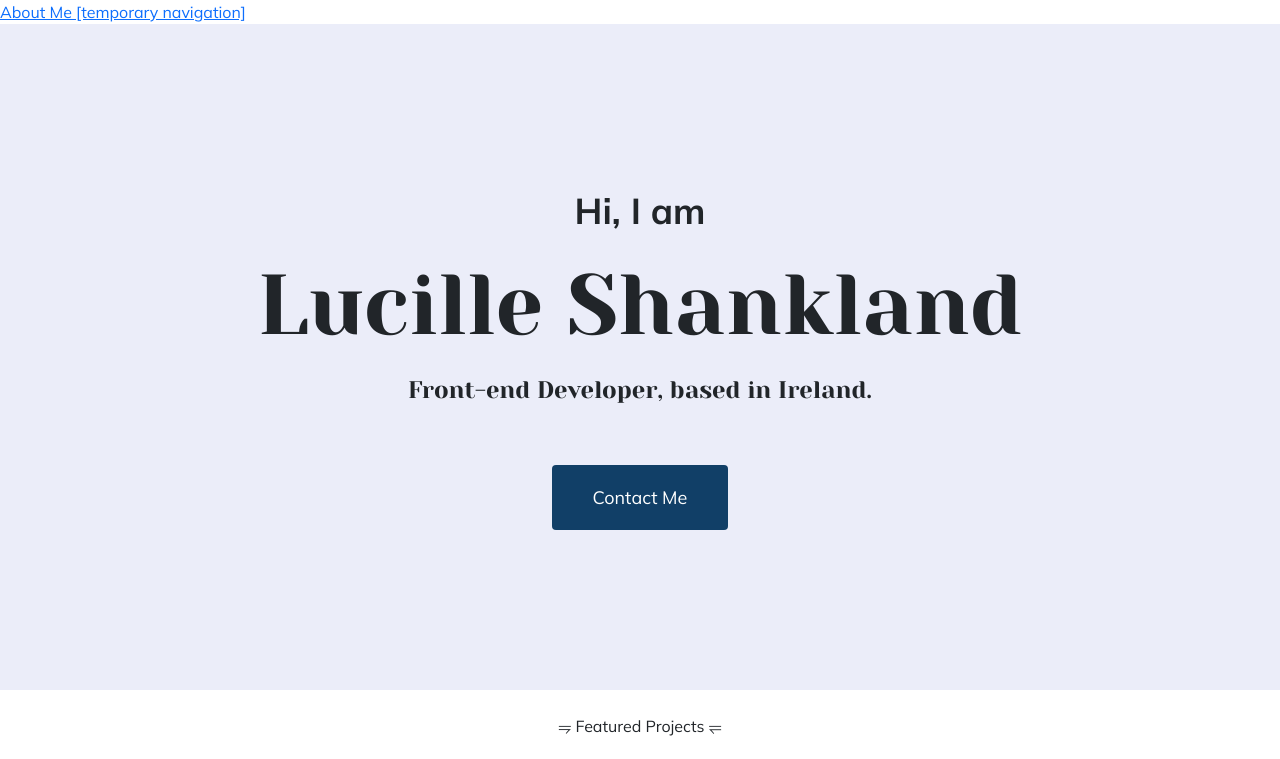
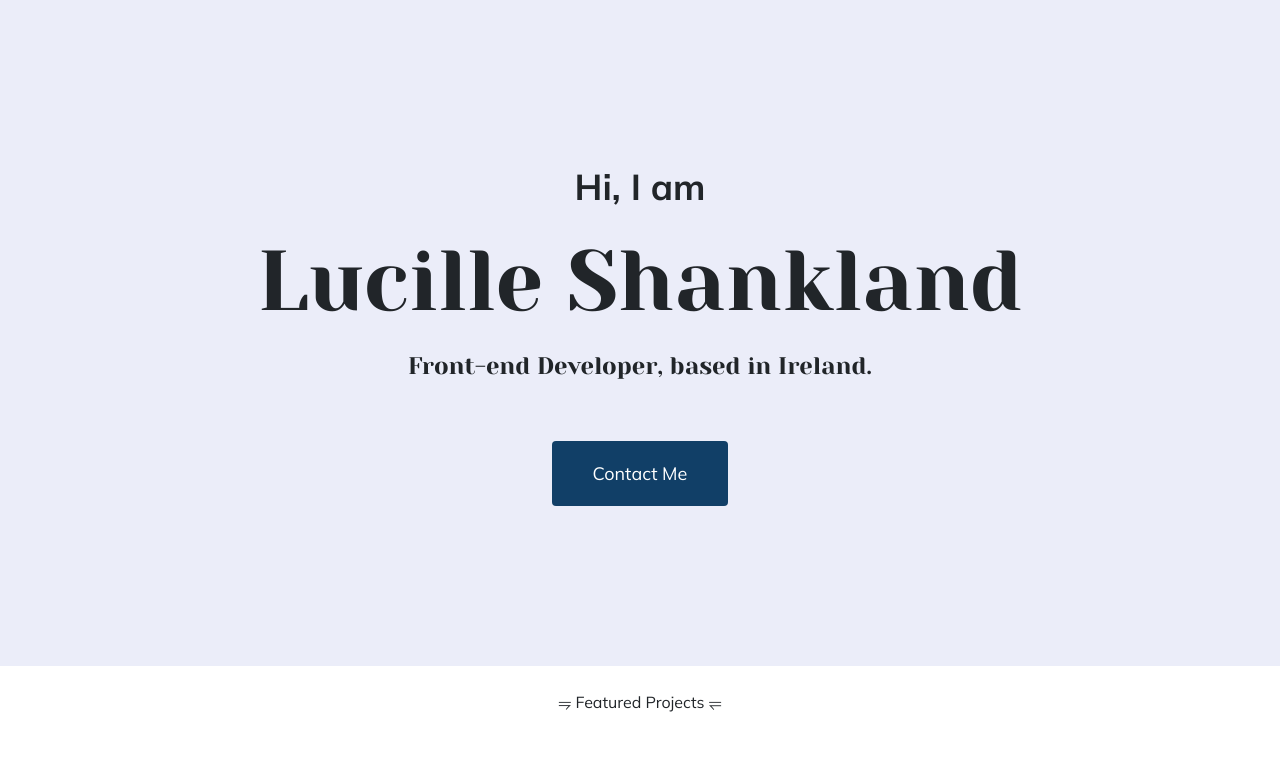
Before and after one commit to Lucille-SH/portfolio-project, a plain HTML site: page index.html in a window 1280 px wide. Shown: the top 759 px of the page. Drawn offline with nearby package versions, Linux system fonts and the light colour scheme; a web font is replaced by a local one.

Commit message:
updated links

```diff
--- a/index.html
+++ b/index.html
@@ -24,7 +24,6 @@
     <title>Front-end Developer Lucille Shankland</title>
   </head>
   <body>
-    <a href="/about.html">About Me [temporary navigation]</a>
     <div class="hero">
       <p>Hi, I am</p>
       <h1>Lucille Shankland</h1>
```
Also changed, not shown: about.html (+0 -1 lines).
